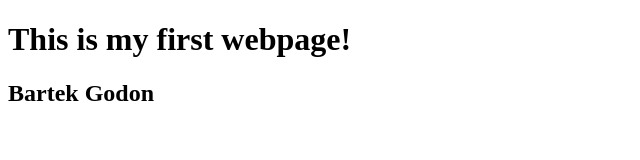
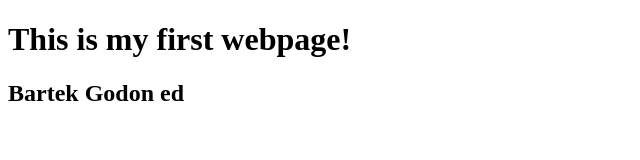
Before and after one commit to bartekgodon/MyFirstProject, a plain HTML site: page Index.html in a window 1280 px wide. Shown: the full height of the page, 0-640 px from the left. Drawn offline with Linux system fonts and the light colour scheme.

Commit message:
Chnaged H2 name again

```diff
--- a/Index.html
+++ b/Index.html
@@ -6,6 +6,6 @@
 </head>
 <body>
 <h1>This is my first webpage!</h1>
-<h2>Bartek Godon</h2>
+<h2>Bartek Godon   ed</h2>
 </body>
 </html>
```
